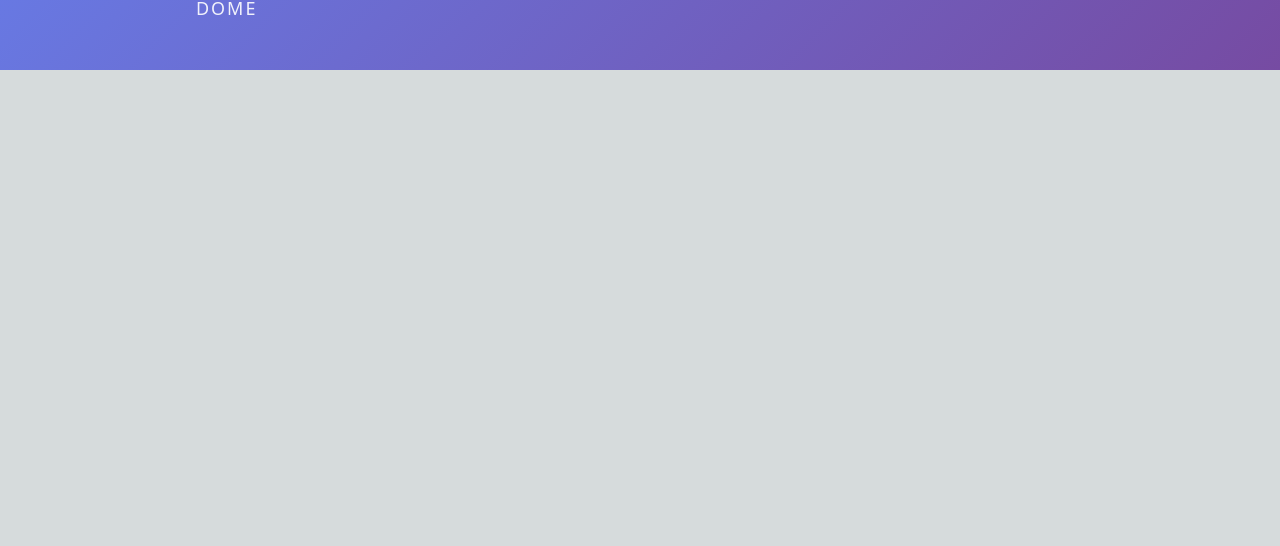
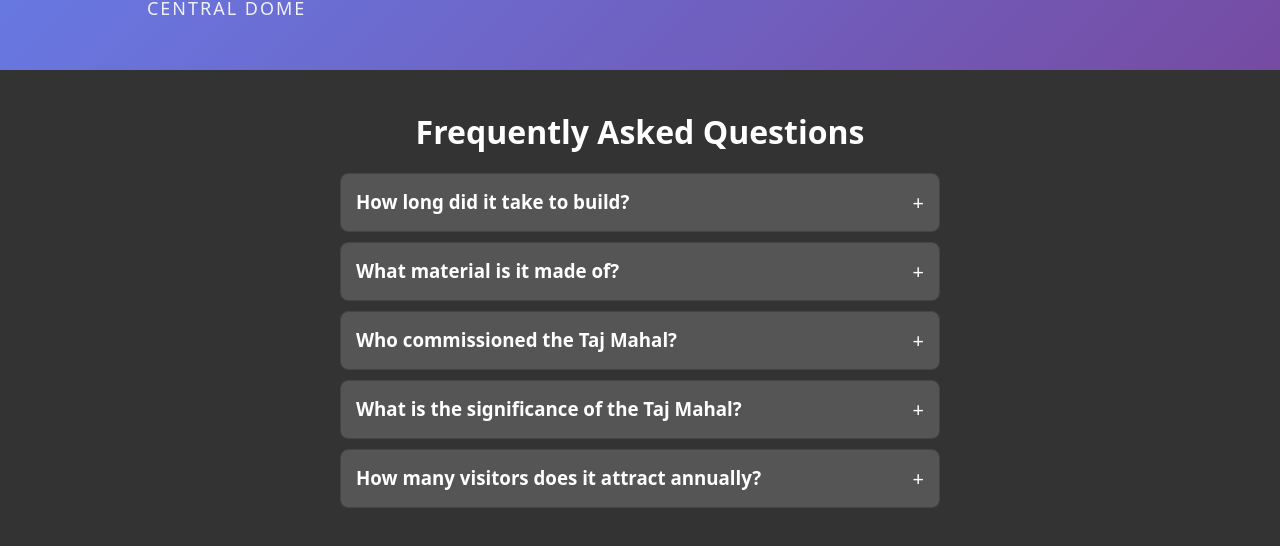
Before and after one commit to raphaelkoh/CSS-ASG-Final, a Next.js app: page /taj-mahal in a window 1280 px wide. Shown: the part 964-1510 px from the top of the page. Before the commit the page ends 1034 px from the top, so only its background shows below. Built offline with nearby package versions, Linux system fonts and the light colour scheme.

Commit message:
Changes made to Taj Mahal and NavBar

```diff
--- /dev/null
+++ b/app/taj-mahal/FAQAccordion.jsx
@@ -0,0 +1,40 @@
+import React, { useState } from 'react';
+import styles from './FAQAccordion.module.css';
+
+const faqs = [
+  { question: "How long did it take to build?", answer: "22 years (1632-1654)" },
+  { question: "What material is it made of?", answer: "White marble from Rajasthan." },
+  { question: "Who commissioned the Taj Mahal?", answer: "It was commissioned by Mughal Emperor Shah Jahan." },
+  { question: "What is the significance of the Taj Mahal?", answer: "It is a symbol of love and a UNESCO World Heritage Site." },
+  { question: "How many visitors does it attract annually?", answer: "It attracts about 7-8 million visitors every year." },
+];
+
+const FAQAccordion = () => {
+  const [openIndex, setOpenIndex] = useState(null);
+
+  const toggleAccordion = (index) => {
+    setOpenIndex(openIndex === index ? null : index);
+  };
+
+  return (
+    <section className={styles.accordionSection}>
+      <h2 className={styles.accordionTitle}>Frequently Asked Questions</h2>
+      <div className={styles.accordionContainer}>
+        {faqs.map((faq, index) => (
+          <div key={index} className={styles.accordionItem}>
+            <div
+              className={styles.accordionHeader}
+              onClick={() => toggleAccordion(index)}
+            >
+              <h3>{faq.question}</h3>
+              <span className={styles.icon}>{openIndex === index ? '−' : '+'}</span>
+            </div>
+            {openIndex === index && <div className={styles.accordionBody}>{faq.answer}</div>}
+          </div>
+        ))}
+      </div>
+    </section>
+  );
+};
+
+export default FAQAccordion;
--- /dev/null
+++ b/app/taj-mahal/FAQAccordion.module.css
@@ -0,0 +1,42 @@
+.accordionSection {
+  padding: 40px 20px;
+  background: #333; /* Dark background */
+  color: white; /* White text */
+  text-align: center;
+}
+
+.accordionTitle {
+  font-size: 2rem;
+  margin-bottom: 20px;
+}
+
+.accordionContainer {
+  max-width: 600px;
+  margin: 0 auto;
+}
+
+.accordionItem {
+  margin-bottom: 10px;
+  border: 1px solid #444; /* Darker border */
+  border-radius: 8px;
+  overflow: hidden;
+  transition: background 0.3s ease;
+}
+
+.accordionHeader {
+  padding: 15px;
+  display: flex;
+  justify-content: space-between;
+  cursor: pointer;
+  background: #555; /* Darker header background */
+}
+
+.accordionBody {
+  padding: 10px;
+  background: #666; /* Slightly lighter background for body */
+}
+
+.icon {
+  font-size: 20px;
+  color: white; /* White icon color */
+}
--- a/app/taj-mahal/page.jsx
+++ b/app/taj-mahal/page.jsx
@@ -1,22 +1,21 @@
-// page.jsx
 "use client";
 
-import React, { useState } from 'react';
+import React from 'react';
+import FAQAccordion from './FAQAccordion'; // Ensure this path is correct
 import styles from './page.module.css';
 import Navbar from '../nav/Navbar';
 
 export default function TajMahal() {
   return (
-
     <div className={styles.container}>
-        <Navbar />
+      <Navbar />
       {/* Hero Section */}
       <section className={styles.hero}>
         <div className={styles.heroOverlay} />
 
         <div className={styles.heroContent}>
           <h1 className={styles.heroTitle}>Taj Mahal</h1>
-          <p className={styles.heroSubtitle}>A rose-red city craved into the heart of the mountain</p>
+          <p className={styles.heroSubtitle}>A rose-red city carved into the heart of the mountain</p>
         </div>
       </section>
 
@@ -24,20 +23,20 @@ export default function TajMahal() {
       <section className={styles.statsSection}>
         <div className={styles.statsGrid}>
           {[
-            { number: '73', label: 'Metres at the top of central dome' },
-            { number: '20000', label: 'artisans and workers to build' },
+            { number: '73', label: 'Metres at the top of the central dome' },
+            { number: '20,000', label: 'Artisans and workers to build' },
             { number: '1983', label: 'Official UNESCO Heritage Site' }
           ].map((stat, i) => (
-            <div
-              key={i}
-              className={styles.statCard}
-            >
+            <div key={i} className={styles.statCard}>
               <div className={styles.statNumber}>{stat.number}</div>
               <div className={styles.statLabel}>{stat.label}</div>
             </div>
           ))}
         </div>
       </section>
+
+      {/* FAQ Section */}
+      <FAQAccordion />
     </div>
   );
 }
```
Also changed, not shown: app/taj-mahal/page.module.css (line endings or trailing spaces).
